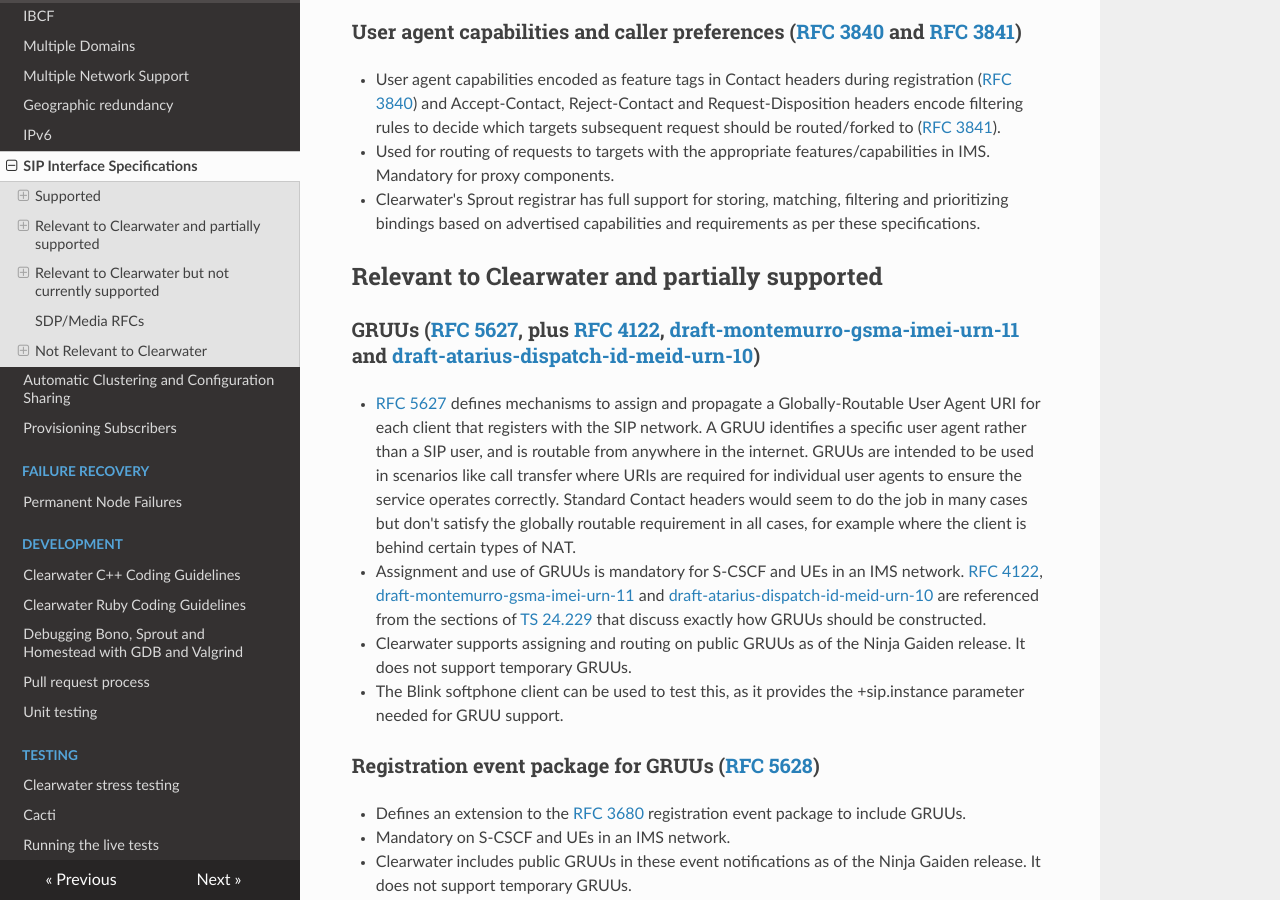
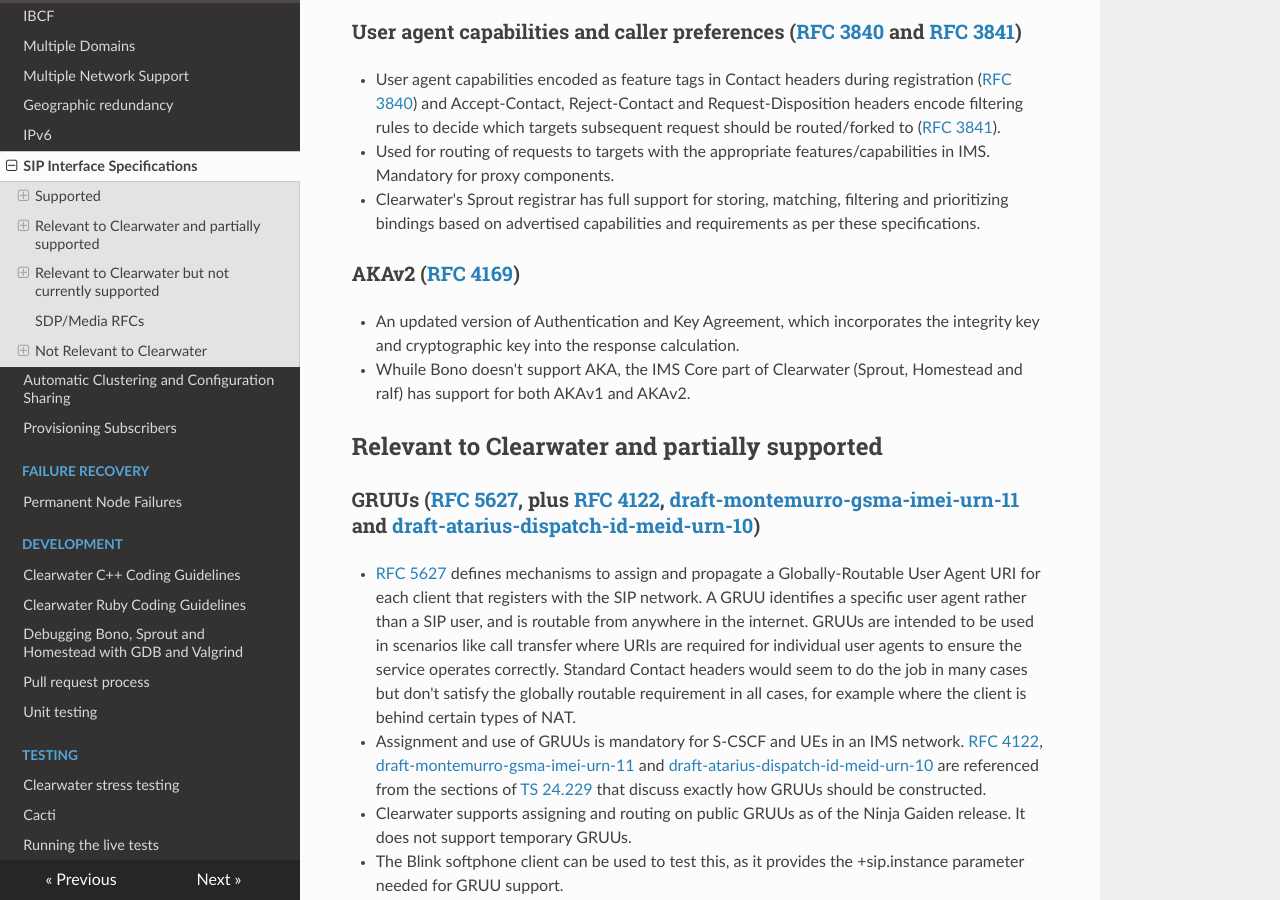
Before and after one commit to Metaswitch/clearwater-readthedocs, an MkDocs documentation site: the page built from docs/SIP_Interface_Specifications.md, in a window 1280 px wide and 900 px high, scrolled down 8801 px. Built offline with MkDocs 1.6.1, drawn with Linux system fonts in a browser that asks for light colours; nearby versions of some CDN libraries; old or Windows-style settings are respelled for this version of MkDocs.

Commit message:
Reference AKAv2 RFC

```diff
--- a/docs/SIP_Interface_Specifications.md
+++ b/docs/SIP_Interface_Specifications.md
@@ -266,6 +266,12 @@ The following RFCs are already supported by Clearwater.  Note that a number of t
 *   Used for routing of requests to targets with the appropriate features/capabilities in IMS. Mandatory for proxy components.
 *   Clearwater's Sprout registrar has full support for storing, matching, filtering and prioritizing bindings based on advertised capabilities and requirements as per these specifications.
 
+### AKAv2 ([RFC 4169](http://www.ietf.org/rfc/rfc4169.txt))
+
+*   An updated version of Authentication and Key Agreement, which incorporates the integrity key and cryptographic key into the response calculation.
+*   Whuile Bono doesn't support AKA, the IMS Core part of Clearwater (Sprout, Homestead and ralf) has support for both AKAv1 and AKAv2.
+
+
 ## Relevant to Clearwater and partially supported
 
 ### GRUUs ([RFC 5627](http://www.ietf.org/rfc/rfc5627.txt), plus [RFC 4122](http://www.ietf.org/rfc/rfc4122.txt), [draft-montemurro-gsma-imei-urn-11](http://datatracker.ietf.org/doc/draft-montemurro-gsma-imei-urn/) and [draft-atarius-dispatch-id-meid-urn-10](https://www.ietf.org/archive/id/draft-atarius-dispatch-meid-urn-10.txt))
```
